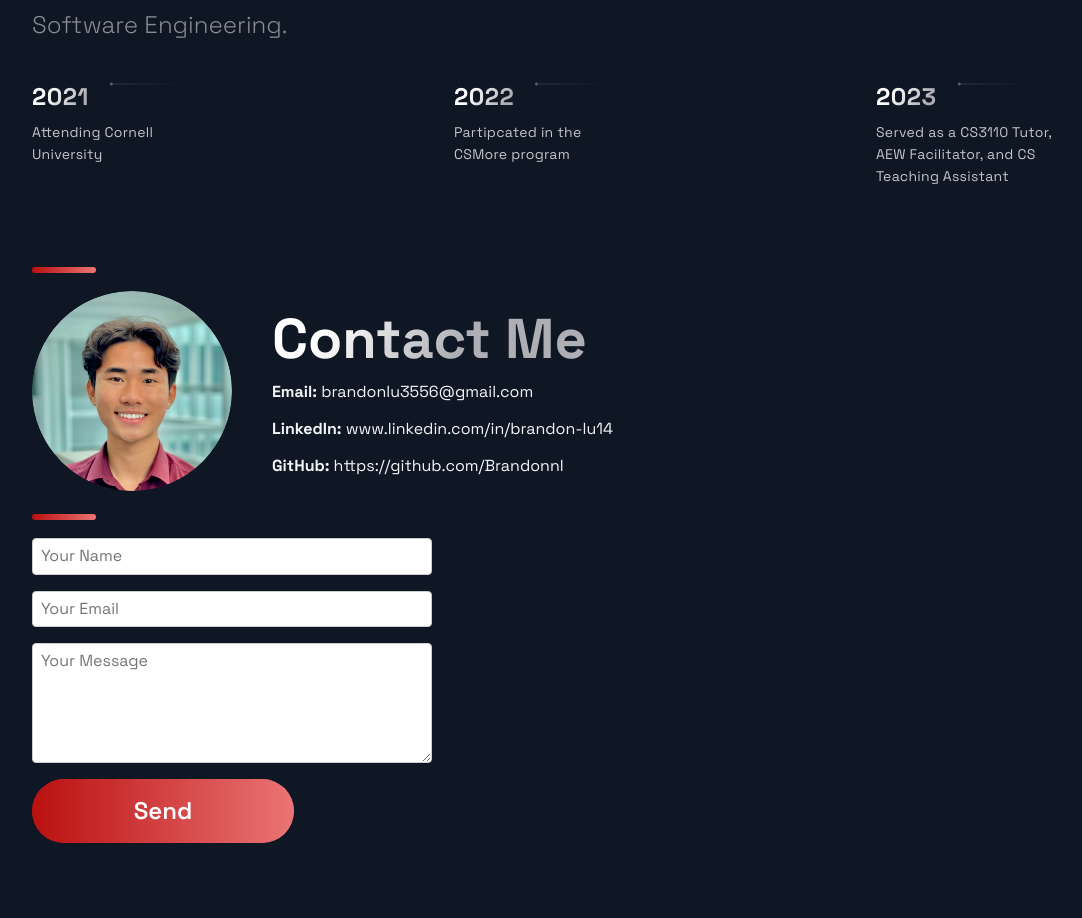
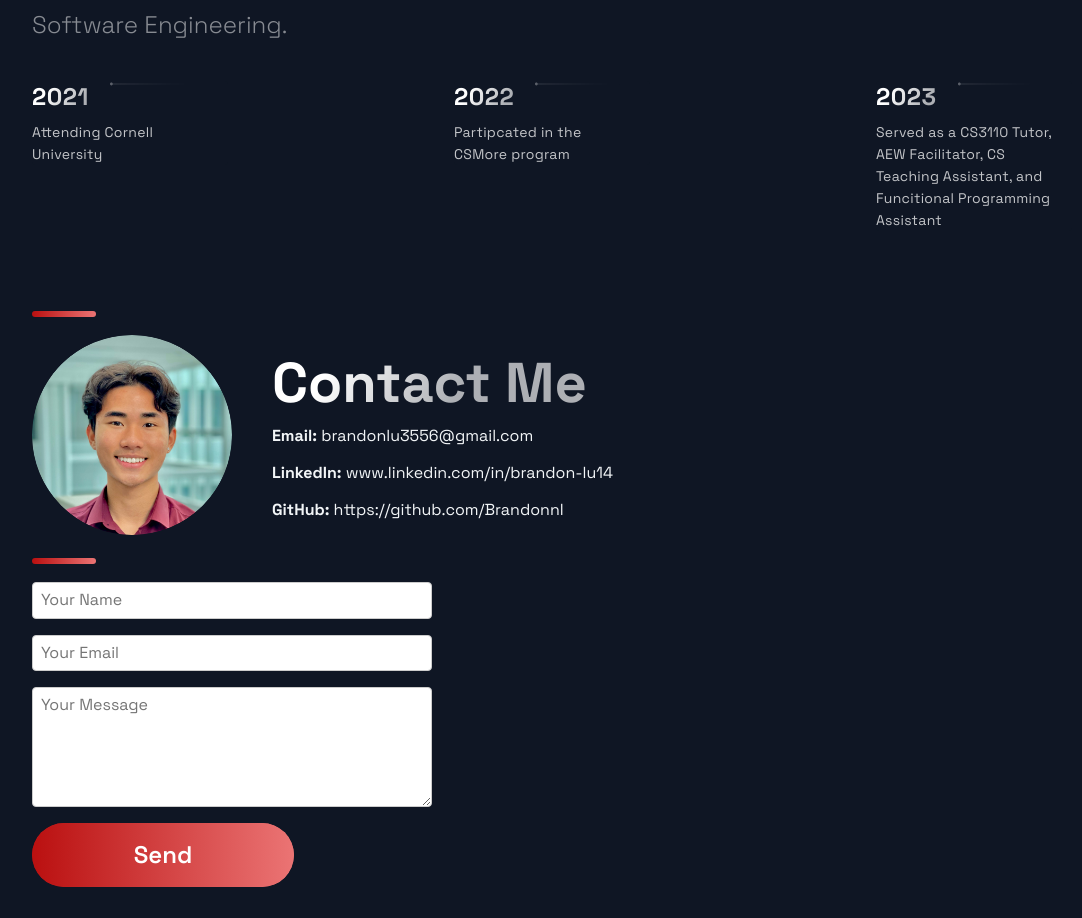
Before and after one commit to Brandonnl/portfolio_website, a Next.js app: page / in a window 1280 px wide. Shown: the part 3441-4359 px from the top of the page, without its empty margins (88-1170 px from the left). Built offline with nearby package versions, Linux system fonts and the light colour scheme.

Commit message:
Timeline additions

```diff
--- a/src/constants/constants.js
+++ b/src/constants/constants.js
@@ -42,5 +42,5 @@ export const projects = [
 export const TimeLineData = [
   { year: 2021, text: 'Attending Cornell University', },
   { year: 2022, text: 'Partipcated in the CSMore program', },
-  { year: 2023, text: 'Served as a CS3110 Tutor, AEW Facilitator, and CS Teaching Assistant ', },
+  { year: 2023, text: 'Served as a CS3110 Tutor, AEW Facilitator, CS Teaching Assistant, and Funcitional Programming Assistant', },
 ];
```
